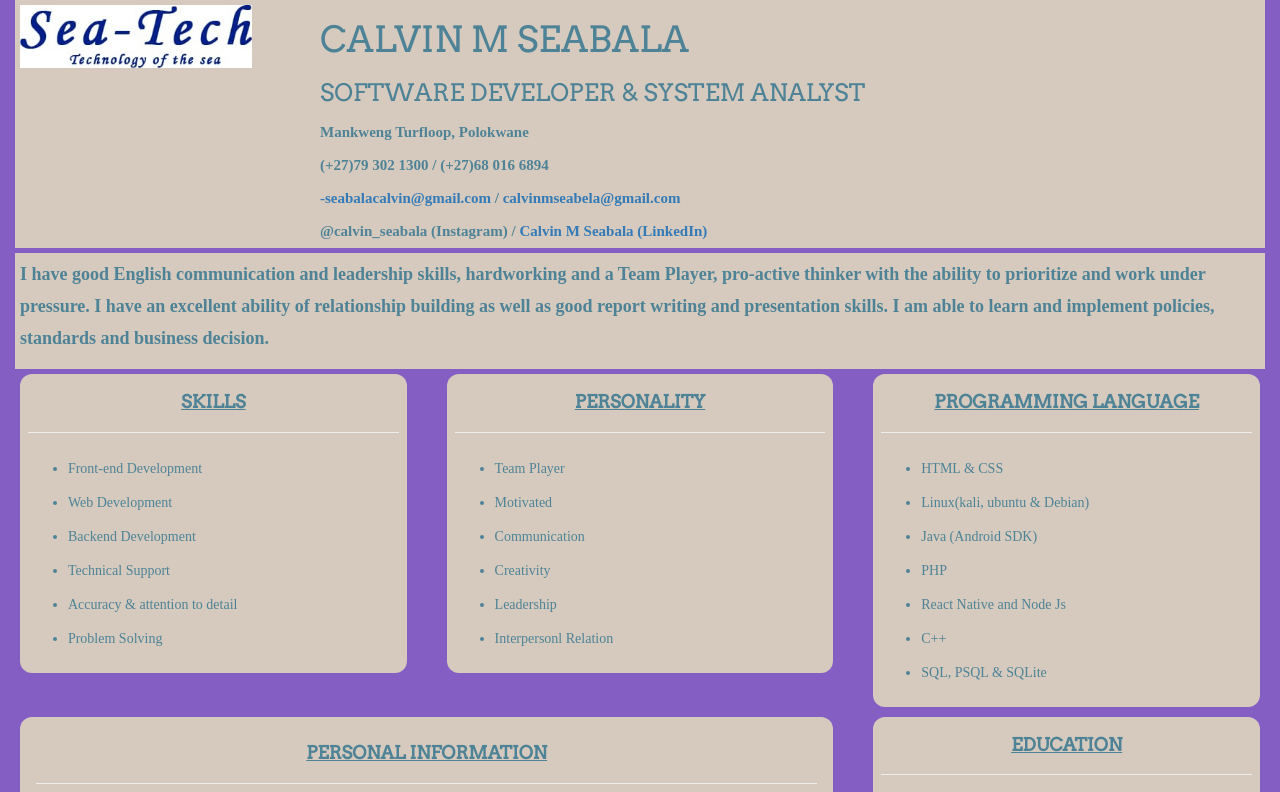
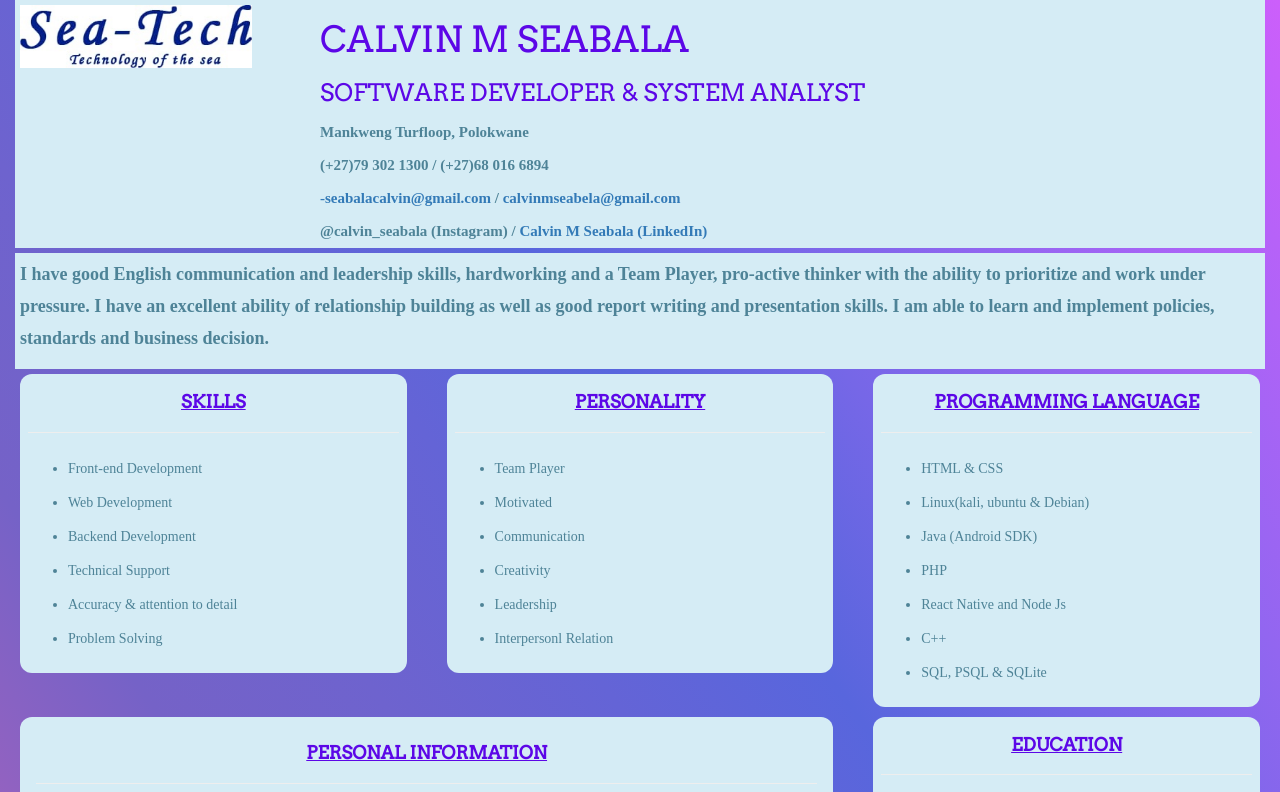
Before and after one commit to CALVINSEABALA/CALVINSEABALA.github.io, a plain HTML site: page index.html in a window 1280 px wide. Shown: the top 792 px of the page. Drawn offline with nearby package versions, Linux system fonts and the light colour scheme.

Commit message:
Update style.css

```diff
--- a/css/style.css
+++ b/css/style.css
@@ -1,6 +1,6 @@
 body,
 html {
-    background: linear-gradient(-90deg, #845EC2, #845EC2);
+    background-image: linear-gradient(to right top, #d16ba5, #c266ae, #ae63b7, #9562c0, #7562c7, #6e63ce, #6464d6, #5866dd, #7667e7, #9266f0, #af63f7, #cc5ffb);
     animation: gradient 15s ease infinite;
     font-family: 'Arvo', serif !important;
     font-size: 18px;
@@ -13,9 +13,12 @@ p {
     margin: 0 0 25px;
     color: #4E8397;
 }
+a {
+    color:#5C07E7;
+}
 
 .header {
-    background-color: #D5CABD;
+    background-color: #D5ECF5;
     width: 100% !important;
 }
 
@@ -38,7 +41,7 @@ p {
 }
 
 .aboutMe {
-    background-color: #D5CABD;
+    background-color: #D5ECF5;
     width: 100%;
     margin-top: 5px;
     padding: 5px;
@@ -48,7 +51,7 @@ p {
 .header-content h2,
 .header-content h3 {
     text-transform: uppercase;
-    color: #4E8397;
+    color: #5C07E7;
 }
 
 .header-content p {
@@ -59,7 +62,7 @@ p {
 }
 
 .content-item {
-    background-color: #D5CABD;
+    background-color: #D5ECF5;
     margin: 5px;
     padding: 2%;
     line-height: 99%;
@@ -69,7 +72,7 @@ p {
 .content-item h4 {
     font-weight: bold;
     text-transform: uppercase;
-    color: #4E8397;
+    color: #5C07E7;
     text-align: center;
     text-decoration: underline;
 }
@@ -94,7 +97,7 @@ li {
 }
 
 .footer {
-    background-color: #D5CABD;
+    background-color: #D5ECF5;
     border: 5px solid #e73c7e;
     text-align: center;
     margin: 5px;
@@ -103,7 +106,7 @@ li {
 .footer h4 {
     font-weight: bold;
     text-transform: uppercase;
-    color: #4E8397;
+    color: #5C07E7;
     text-align: center;
     text-decoration: underline;
 }
```
